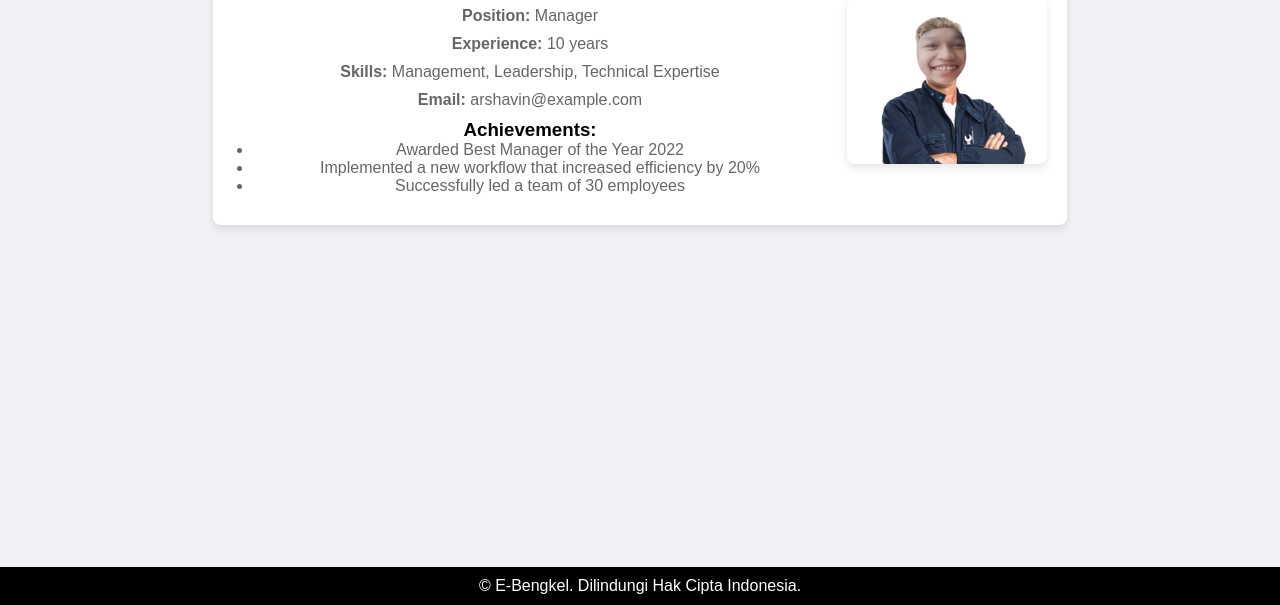
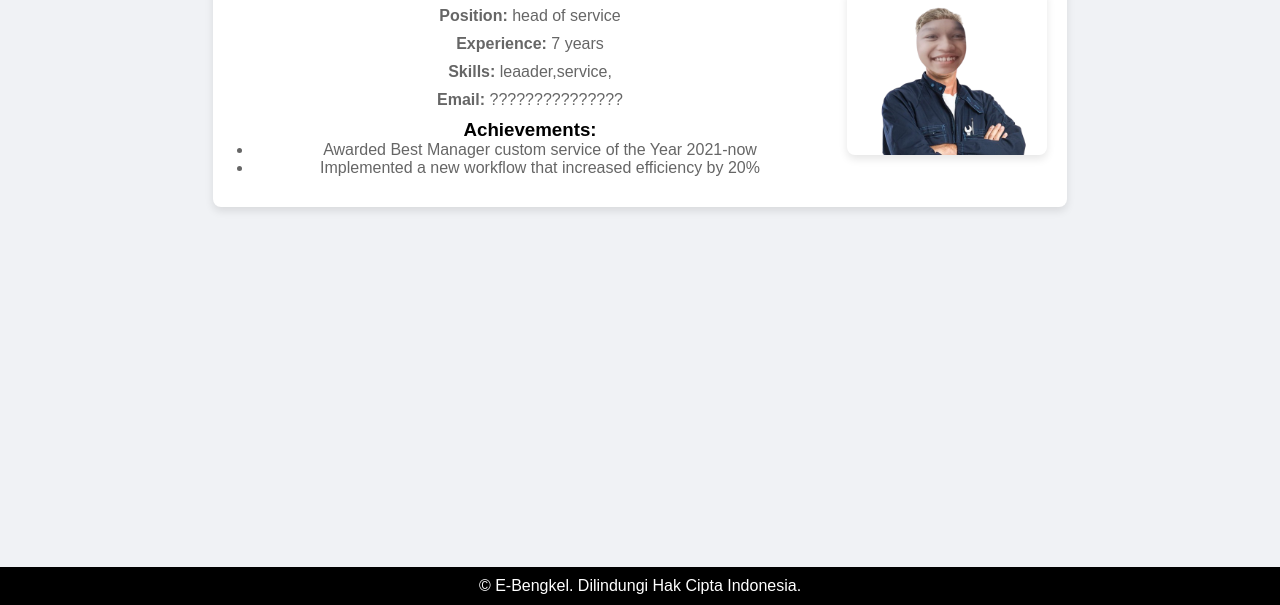
Before and after one commit to Shinarashitokisaki/e-bengkel, a plain HTML site: page fayyaz.html in a window 1280 px wide. Shown: the part 195-800 px from the top of the page. Drawn offline with Linux system fonts and the light colour scheme.

Commit message:
Update fayyaz.html

```diff
--- a/fayyaz.html
+++ b/fayyaz.html
@@ -19,15 +19,14 @@
         <div class="profile">
             <div class="profile-info">
                 <h2>Fayyaz</h2>
-                <p><strong>Position:</strong> Manager</p>
-                <p><strong>Experience:</strong> 10 years</p>
-                <p><strong>Skills:</strong> Management, Leadership, Technical Expertise</p>
-                <p><strong>Email:</strong> arshavin@example.com</p>
+                <p><strong>Position:</strong> head of service</p>
+                <p><strong>Experience:</strong> 7 years</p>
+                <p><strong>Skills:</strong> leaader,service,</p>
+                <p><strong>Email:</strong> ???????????????</p>
                 <h3>Achievements:</h3>
                 <ul>
-                    <li>Awarded Best Manager of the Year 2022</li>
+                    <li>Awarded Best Manager custom service of the Year 2021-now</li>
                     <li>Implemented a new workflow that increased efficiency by 20%</li>
-                    <li>Successfully led a team of 30 employees</li>
                 </ul>
             </div>
             <div class="profile-image">
```
